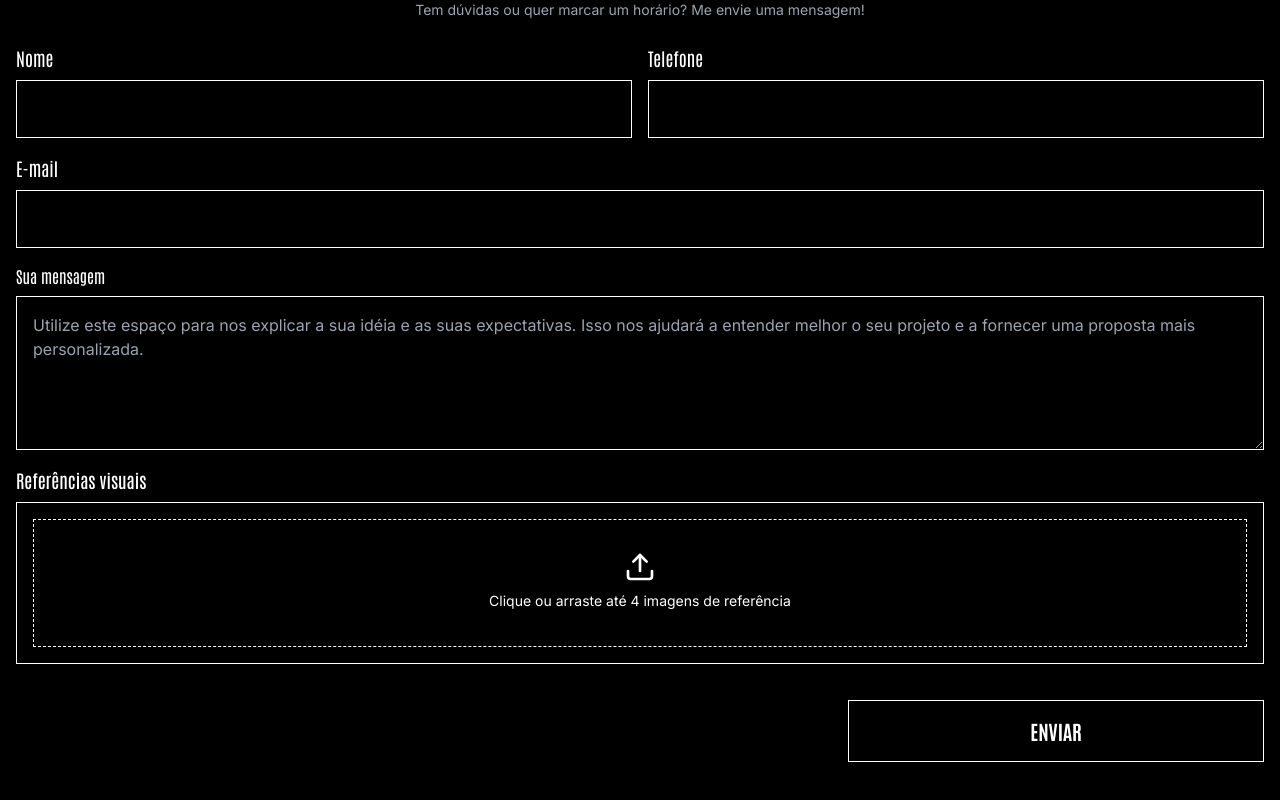
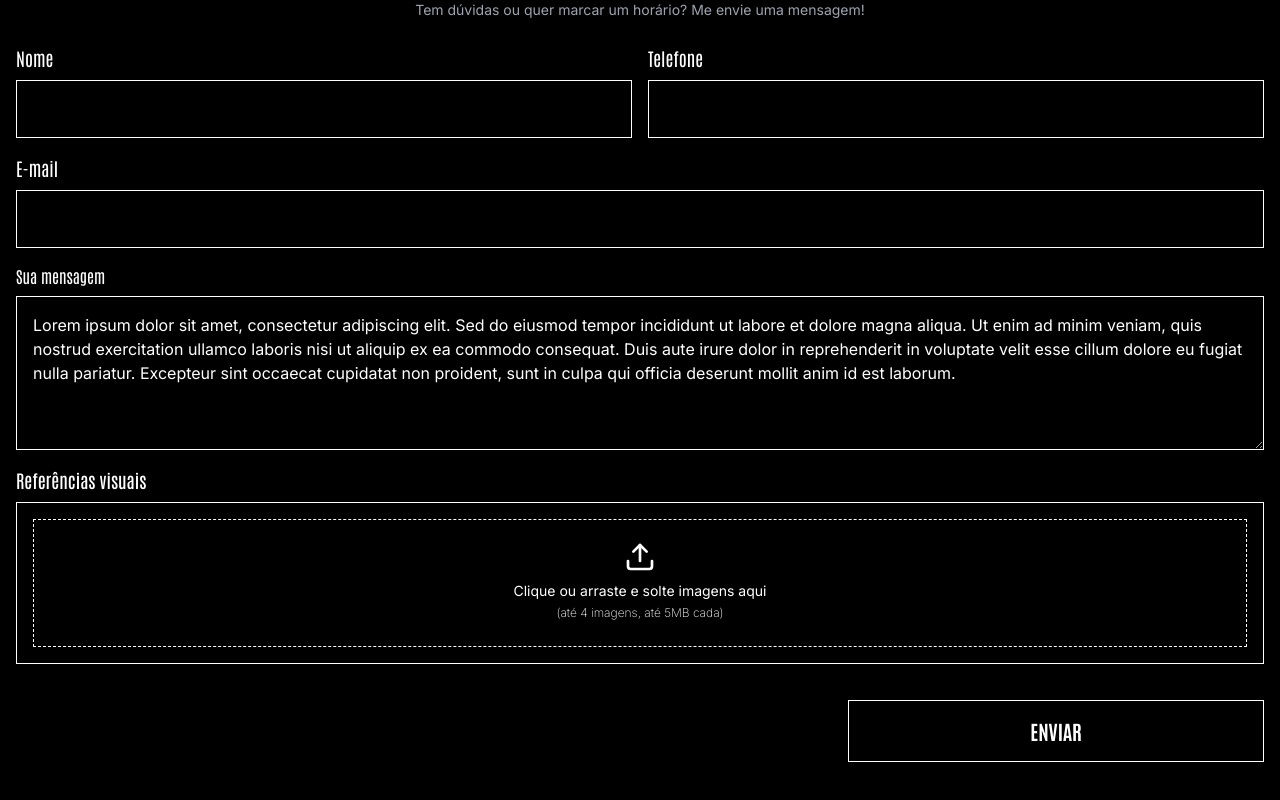
Before and after one commit to benderrw/inkmayim, a Next.js app: page / in a window 1280 px wide. Shown: the part 3693-4493 px from the top of the page. Built offline with nearby package versions, Linux system fonts and the light colour scheme.

Commit message:
Refatorando o componente de image-upload

```diff
--- a/components/form-contact.js
+++ b/components/form-contact.js
@@ -9,33 +9,44 @@ const FormContact = () => {
 		nome: '',
 		telefone: '',
 		email: '',
-		mensagem: ''
+		mensagem:
+			'Lorem ipsum dolor sit amet, consectetur adipiscing elit. Sed do eiusmod tempor incididunt ut labore et dolore magna aliqua. Ut enim ad minim veniam, quis nostrud exercitation ullamco laboris nisi ut aliquip ex ea commodo consequat. Duis aute irure dolor in reprehenderit in voluptate velit esse cillum dolore eu fugiat nulla pariatur. Excepteur sint occaecat cupidatat non proident, sunt in culpa qui officia deserunt mollit anim id est laborum.'
 	})
 	const firstField = useRef()
+
+	const onImagesChange = (newImages) => setImages(newImages)
 
 	const handleSubmit = async (event) => {
 		event.preventDefault()
 		setLoading(true)
 
 		try {
-			// Upload das imagens primeiro
 			const imageUrls = []
+
 			if (images.length > 0) {
+				// Cria um objeto FormData para enviar as imagens
 				const formData = new FormData()
+
+				// Adiciona cada imagem ao FormData
 				images.forEach((image) => {
 					formData.append('files', image)
 				})
 
+				// Faça o upload das imagens para o servidor
 				const uploadResponse = await fetch('/api/upload', {
 					method: 'POST',
 					body: formData
 				})
 
+				// Verifica se o upload foi bem-sucedido
 				if (!uploadResponse.ok) {
 					throw new Error('Erro ao fazer upload das imagens')
 				}
 
+				// Obtém as URLs das imagens
 				const { urls } = await uploadResponse.json()
+
+				// Adiciona as URLs das imagens ao array
 				imageUrls.push(...urls)
 			}
 
@@ -158,11 +169,7 @@ const FormContact = () => {
 				</div>
 
 				<div className="w-full flex flex-col gap-2">
-					<ImageUpload
-						onImagesChange={(newImages) => {
-							setImages(newImages)
-						}}
-					/>
+					<ImageUpload onImagesChange={onImagesChange} />
 				</div>
 
 				<div className="w-full flex justify-end">
--- a/components/image-upload.js
+++ b/components/image-upload.js
@@ -1,32 +1,41 @@
 import { useState, useCallback } from 'react'
 import { useDropzone } from 'react-dropzone'
+import { toast } from 'sonner'
 import { Upload, X } from 'lucide-react'
 import { Alert, AlertDescription } from '@/components/ui/alert'
 import { Label } from '@/components/ui/label'
 
 const ImageUpload = ({ onImagesChange }) => {
 	const [images, setImages] = useState([])
-	const [error, setError] = useState('')
 
 	const onDrop = useCallback(
-		(acceptedFiles) => {
-			if (acceptedFiles.length + images.length > 4) {
-				setError('Máximo de 4 imagens permitido')
+		(files) => {
+			// Verifica se o número total de imagens não excede 4
+			if (files.length + images.length > 4) {
+				toast.error('Máximo de 4 imagens permitido')
 				return
 			}
 
-			const validFiles = acceptedFiles.filter((file) => {
-				const isValid = file.type.startsWith('image/')
+			// Filtra os arquivos para garantir que sejam imagens e não excedem o tamanho máximo
+			const validFiles = files.filter((file) => {
+				const isTypeImage = file.type.startsWith('image/')
 				const isUnderSize = file.size <= 5 * 1024 * 1024 // 5MB
-				return isValid && isUnderSize
+				console.log(
+					`FILE:\nisUnderSize: ${isUnderSize}\nisTypeImage: ${isTypeImage}`
+				)
+				return isTypeImage && isUnderSize
 			})
 
-			if (validFiles.length !== acceptedFiles.length) {
-				setError(
-					'Algumas imagens foram rejeitadas. Use apenas imagens até 5MB.'
+			// Se algum arquivo não for uma imagem ou exceder o tamanho máximo, exibe um alerta
+			if (validFiles.length !== files.length) {
+				toast.error(
+					files.length === 1
+						? 'O arquivo deve ser uma imagem até 5MB'
+						: 'Algumas imagens foram rejeitadas. Use apenas imagens até 5MB.'
 				)
 			}
 
+			// Gera uma URL temporária para visualizar o arquivo no navegador sem precisar enviá-lo para um servidor
 			const newImages = validFiles.map((file) => ({
 				file,
 				preview: URL.createObjectURL(file)
@@ -34,10 +43,15 @@ const ImageUpload = ({ onImagesChange }) => {
 
 			setImages((prev) => {
 				const updatedImages = [...prev, ...newImages]
+				console.log('updatedImages', updatedImages)
+				console.log(
+					'updatedImages.map((img) => img.file)',
+					updatedImages.map((img) => img.file)
+				)
 				onImagesChange(updatedImages.map((img) => img.file))
+				console.log('return updatedImages', updatedImages)
 				return updatedImages
 			})
-			setError('')
 		},
 		[images, onImagesChange]
 	)
@@ -72,17 +86,14 @@ const ImageUpload = ({ onImagesChange }) => {
 					<input {...getInputProps()} />
 					<div className="flex flex-col items-center justify-center pt-5 pb-6">
 						<Upload className="w-8 h-8 mb-2 text-white" />
-						<p className="text-sm text-white">
-							Clique ou arraste até 4 imagens de referência
+						<p className="text-sm text-white text-center">
+							Clique ou arraste e solte imagens aqui
+							<span className="block text-xs font-extralight mt-1">
+								(até 4 imagens, até 5MB cada)
+							</span>
 						</p>
 					</div>
 				</div>
-
-				{error && (
-					<Alert variant="destructive" className="mt-4">
-						<AlertDescription>{error}</AlertDescription>
-					</Alert>
-				)}
 
 				{images.length > 0 && (
 					<div className="grid grid-cols-2 gap-4 mt-4">
```
